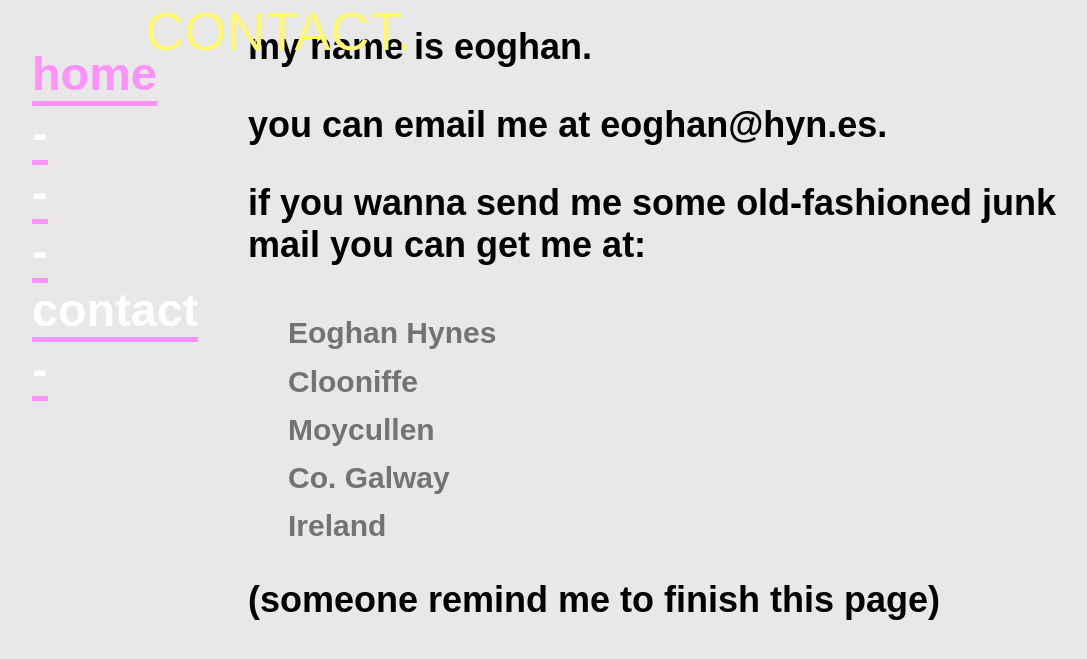
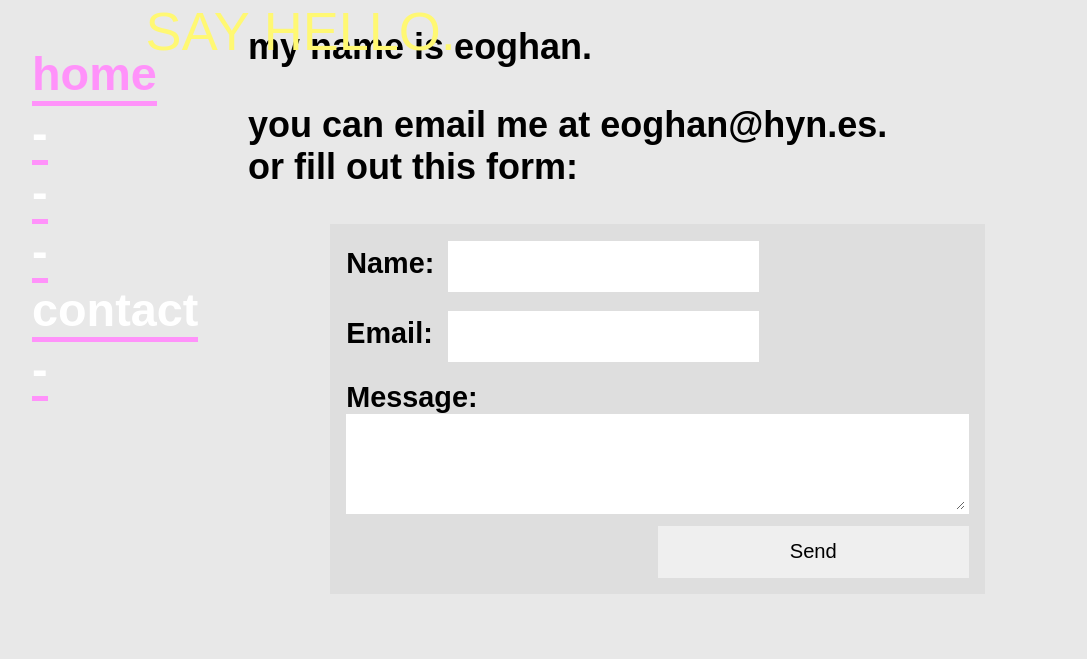
Before and after one commit to ohjann/Ohjann.github.io, a PHP site: page /contact/ in a window 1280 px wide. Shown: the top 659 px of the page, without its empty margins (8-1095 px from the left). Run offline with PHP 8.4, Linux system fonts and the light colour scheme; some libraries are stand-ins or nearby versions; some web fonts are replaced.

Commit message:
fixed contact page

```diff
--- a/contact/index.html
+++ b/contact/index.html
@@ -23,21 +23,29 @@
             </ul>
         </section>
         <section class="wrapper">
-            <header>
-                <h1>CONTACT.</h1>
+            <header class="hello">
+                <h1>SAY HELLO.</h1>
             </header>
             <div class="description">
                 <p>my name is eoghan.</p>
-                <p>you can email me at eoghan@hyn.es.</p>
-                <p>if you wanna send me some old-fashioned junk mail you can get me at:</p>
-                <ul>
-                    <li><span><sub>Eoghan Hynes</sub></span></li>
-                    <li><span><sub>Clooniffe</sub></span></li>
-                    <li><span><sub>Moycullen</sub></span></li>
-                    <li><span><sub>Co. Galway</sub></span></li>
-                    <li><span><sub>Ireland</sub></span></li>
-                </ul>
-                <p>(someone remind me to finish this page)</p>
+                <p>you can email me at eoghan@hyn.es.<br>or fill out this form:</p>
+                 <div>
+                    <form method="POST" action="//forms.brace.io/eoghan@hyn.es">
+                        <div class="form-group">
+                            <label for="name">Name:</label>
+                            <input id="name" type="text" name="name" label="name">
+                        </div>
+                        <div class="form-group">
+                            <label for="replyto">Email:</label>
+                            <input id="replyto" type="email" name="_replyto">
+                        </div>
+                        <div class="form-group">
+                            <label for="exampleTextArea">Message:</label>
+                            <textarea name="message" class="form-control" rows="3"></textarea>
+                        </div>
+                        <input class="send" type="submit" value="Send">
+                    </form>
+                </div>
            </div>
         </section>
         <script>
--- a/index.html
+++ b/index.html
@@ -35,8 +35,8 @@
             </div>
         </section>
 
-         <script>
-            $("h1").fitText(0.32);
+        <script>$("h1").fitText(0.32);</script>
+        <script>
           (function(i,s,o,g,r,a,m){i['GoogleAnalyticsObject']=r;i[r]=i[r]||function(){
           (i[r].q=i[r].q||[]).push(arguments)},i[r].l=1*new Date();a=s.createElement(o),
           m=s.getElementsByTagName(o)[0];a.async=1;a.src=g;m.parentNode.insertBefore(a,m)
@@ -44,7 +44,6 @@
 
           ga('create', 'UA-57913327-1', 'auto');
           ga('send', 'pageview');
-
         </script>
 
     </body>
--- a/sass/style.scss
+++ b/sass/style.scss
@@ -12,12 +12,31 @@
     box-sizing: border-box;
 }
 
+
+$background : #E8E8E8;
+$yellow : #FFF873;
+$pink : #FF92FA;
+
+.clearfix:after {
+     visibility: hidden;
+     display: block;
+     font-size: 0;
+     content: " ";
+     clear: both;
+     height: 0;
+     }
+.clearfix { display: inline-block; }
+/* start commented backslash hack \*/
+* html .clearfix { height: 1%; }
+.clearfix { display: block; }
+/* close commented backslash hack */
+
 html, body {
     padding:0;
     margin:0;
     height: 100%;
     width:100%;
-    background: #E8E8E8;
+    background: $background;
     font-size:36px;
     font-weight:bold;
     font-family: 'Orator', sans-serif;
@@ -31,13 +50,13 @@ ul, ol {
 }
 
 .main {
-    background: url(../me.svg) no-repeat #E8E8E8;
+    background: url(../me.svg) no-repeat $background;
     background-size: 30%;
     background-position: 90% 50%;
 }
 
 .wrapper {
-    overflow:hidden;
+    max-width:100%;
     margin:auto;
     margin-right:8%;
     width:80%;
@@ -58,13 +77,13 @@ ul, ol {
 
     a, a:visited {
         text-decoration:none;
-        color:#FF92FA;
+        color:$pink;
     }
     ul {
         list-style:none;
         text-align:left;
         li {
-            border-bottom: 5px solid #FF92FA;
+            border-bottom: 5px solid $pink;
             display:table;
         }
     }
@@ -92,9 +111,13 @@ h1 {
     z-index:0;
 }
 
+.hello {
+    white-space:nowrap;
+}
+
 header {
     max-width:100%;
-    color: #FFF873;
+    color: $yellow;
     font-family: 'Futura', sans-serif;
 }
 
@@ -125,5 +148,53 @@ span {
     }
 }
 iframe {
-    border: 5px solid #FF92FA;
+    border: 5px solid $pink;
 }
+
+
+form {
+    font-size:0.8em;
+    width:80%;
+    background: darken($background, 4%);
+    padding:2%;
+    margin-left:auto;
+    margin-right:auto;
+    overflow:hidden;
+    @extend .clearfix;
+
+    label {
+        display:inline-block;
+        width:15%;
+    }
+    input {
+        display:inline-block;
+        min-width:50%;
+        font-size:0.7em;
+        padding:0.5em;
+        border: 4px solid rgba(0,0,0,0);
+        outline: none;
+    }
+
+    input:focus, textarea:focus{
+        border: 4px solid $yellow;
+    }
+
+    textarea {
+        width: 100%;
+        display:block;
+        font-size:0.7em;
+        padding:0.5em;
+        border: 4px solid rgba(0,0,0,0);
+        outline: none;
+    }
+
+    .form-group {
+        margin-bottom: 2%;
+        min-height:2em;
+    }
+
+    .send {
+        font-family: 'Orator', sans-serif;
+        float:right;
+    }
+}
--- a/stylesheets/style.css
+++ b/stylesheets/style.css
@@ -13,52 +13,79 @@
   box-sizing: border-box;
 }
 
-/* line 15, ../sass/style.scss */
+/* line 20, ../sass/style.scss */
+.clearfix:after, form:after {
+  visibility: hidden;
+  display: block;
+  font-size: 0;
+  content: " ";
+  clear: both;
+  height: 0;
+}
+
+/* line 28, ../sass/style.scss */
+.clearfix, form {
+  display: inline-block;
+}
+
+/* start commented backslash hack \*/
+/* line 30, ../sass/style.scss */
+* html .clearfix, * html form {
+  height: 1%;
+}
+
+/* line 31, ../sass/style.scss */
+.clearfix, form {
+  display: block;
+}
+
+/* close commented backslash hack */
+/* line 34, ../sass/style.scss */
 html, body {
   padding: 0;
   margin: 0;
   height: 100%;
   width: 100%;
-  background: #E8E8E8;
+  background: #e8e8e8;
   font-size: 36px;
   font-weight: bold;
   font-family: 'Orator', sans-serif;
 }
 @media screen and (max-width: 600px) {
-  /* line 15, ../sass/style.scss */
+  /* line 34, ../sass/style.scss */
   html, body {
     background-position: 90% 30%;
   }
 }
 
-/* line 29, ../sass/style.scss */
+/* line 48, ../sass/style.scss */
 ul, ol {
   list-style: none;
 }
 
-/* line 33, ../sass/style.scss */
+/* line 52, ../sass/style.scss */
 .main {
   background: url(../me.svg) no-repeat #e8e8e8;
   background-size: 30%;
   background-position: 90% 50%;
 }
 
-/* line 39, ../sass/style.scss */
+/* line 58, ../sass/style.scss */
 .wrapper {
-  overflow: hidden;
+  max-width: 100%;
   margin: auto;
   margin-right: 8%;
   width: 80%;
   float: right;
 }
 @media screen and (max-width: 1230px) {
-  /* line 39, ../sass/style.scss */
+  /* line 58, ../sass/style.scss */
   .wrapper {
     float: none;
   }
 }
 
-/* line 50, ../sass/style.scss */
+/* line 69, ../sass/style.scss */
 .links {
   font-family: 'Futura', sans-serif;
   color: white;
@@ -68,44 +95,44 @@ ul, ol {
   width: 10%;
   float: left;
 }
-/* line 59, ../sass/style.scss */
+/* line 78, ../sass/style.scss */
 .links a, .links a:visited {
   text-decoration: none;
-  color: #FF92FA;
+  color: #ff92fa;
 }
-/* line 63, ../sass/style.scss */
+/* line 82, ../sass/style.scss */
 .links ul {
   list-style: none;
   text-align: left;
 }
-/* line 66, ../sass/style.scss */
+/* line 85, ../sass/style.scss */
 .links ul li {
-  border-bottom: 5px solid #FF92FA;
+  border-bottom: 5px solid #ff92fa;
   display: table;
 }
 @media screen and (max-width: 1230px) {
-  /* line 50, ../sass/style.scss */
+  /* line 69, ../sass/style.scss */
   .links {
     float: none;
     width: 100%;
   }
-  /* line 74, ../sass/style.scss */
+  /* line 93, ../sass/style.scss */
   .links ul li {
     display: inline;
   }
 }
 @media screen and (max-width: 600px) {
-  /* line 79, ../sass/style.scss */
+  /* line 98, ../sass/style.scss */
   .links ul {
     margin-bottom: 0;
   }
-  /* line 81, ../sass/style.scss */
+  /* line 100, ../sass/style.scss */
   .links ul li {
     display: table;
   }
 }
 
-/* line 88, ../sass/style.scss */
+/* line 107, ../sass/style.scss */
 h1 {
   margin: 0;
   font-weight: normal;
@@ -113,14 +140,19 @@ h1 {
   z-index: 0;
 }
 
-/* line 95, ../sass/style.scss */
+/* line 114, ../sass/style.scss */
+.hello {
+  white-space: nowrap;
+}
+
+/* line 118, ../sass/style.scss */
 header {
   max-width: 100%;
-  color: #FFF873;
+  color: #fff873;
   font-family: 'Futura', sans-serif;
 }
 
-/* line 101, ../sass/style.scss */
+/* line 124, ../sass/style.scss */
 .description, .tracks {
   margin-left: 10%;
   margin-top: -7%;
@@ -129,29 +161,77 @@ header {
   text-align: left;
 }
 
-/* line 109, ../sass/style.scss */
+/* line 132, ../sass/style.scss */
 .tracks {
   margin-top: -16%;
   position: relative;
   z-index: 1;
 }
-/* line 113, ../sass/style.scss */
+/* line 136, ../sass/style.scss */
 .tracks p:first-child {
   margin-left: -5%;
   margin-bottom: 10%;
 }
 
-/* line 119, ../sass/style.scss */
+/* line 142, ../sass/style.scss */
 span {
   opacity: 0.5;
 }
 
-/* line 123, ../sass/style.scss */
+/* line 146, ../sass/style.scss */
 .music span {
   font-size: 0.5em;
 }
 
-/* line 127, ../sass/style.scss */
+/* line 150, ../sass/style.scss */
 iframe {
-  border: 5px solid #FF92FA;
+  border: 5px solid #ff92fa;
 }
+
+/* line 155, ../sass/style.scss */
+form {
+  font-size: 0.8em;
+  width: 80%;
+  background: #dedede;
+  padding: 2%;
+  margin-left: auto;
+  margin-right: auto;
+  overflow: hidden;
+}
+/* line 165, ../sass/style.scss */
+form label {
+  display: inline-block;
+  width: 15%;
+}
+/* line 169, ../sass/style.scss */
+form input {
+  display: inline-block;
+  min-width: 50%;
+  font-size: 0.7em;
+  padding: 0.5em;
+  border: 4px solid rgba(0, 0, 0, 0);
+  outline: none;
+}
+/* line 178, ../sass/style.scss */
+form input:focus, form textarea:focus {
+  border: 4px solid #fff873;
+}
+/* line 182, ../sass/style.scss */
+form textarea {
+  width: 100%;
+  display: block;
+  font-size: 0.7em;
+  padding: 0.5em;
+  border: 4px solid rgba(0, 0, 0, 0);
+  outline: none;
+}
+/* line 191, ../sass/style.scss */
+form .form-group {
+  margin-bottom: 2%;
+  min-height: 2em;
+}
+/* line 196, ../sass/style.scss */
+form .send {
+  font-family: 'Orator', sans-serif;
+  float: right;
+}
```
Also changed, not shown: contact/ResponsiveMultiColumnForm/css/component.css (added, +122 -0 lines), contact/ResponsiveMultiColumnForm/css/default.css (added, +191 -0 lines), contact/ResponsiveMultiColumnForm/index.html (added, +86 -0 lines), contact/ResponsiveMultiColumnForm/README.md (added), contact/ResponsiveMultiColumnForm/fonts/bpicons/bpicons.svg (added), contact/ResponsiveMultiColumnForm/fonts/bpicons/bpicons.ttf (added), contact/ResponsiveMultiColumnForm/fonts/bpicons/bpicons.woff (added), contact/ResponsiveMultiColumnForm/fonts/bpicons/license.txt (added), contact/ResponsiveMultiColumnForm/js/modernizr.custom.js (added), 5 other files.
